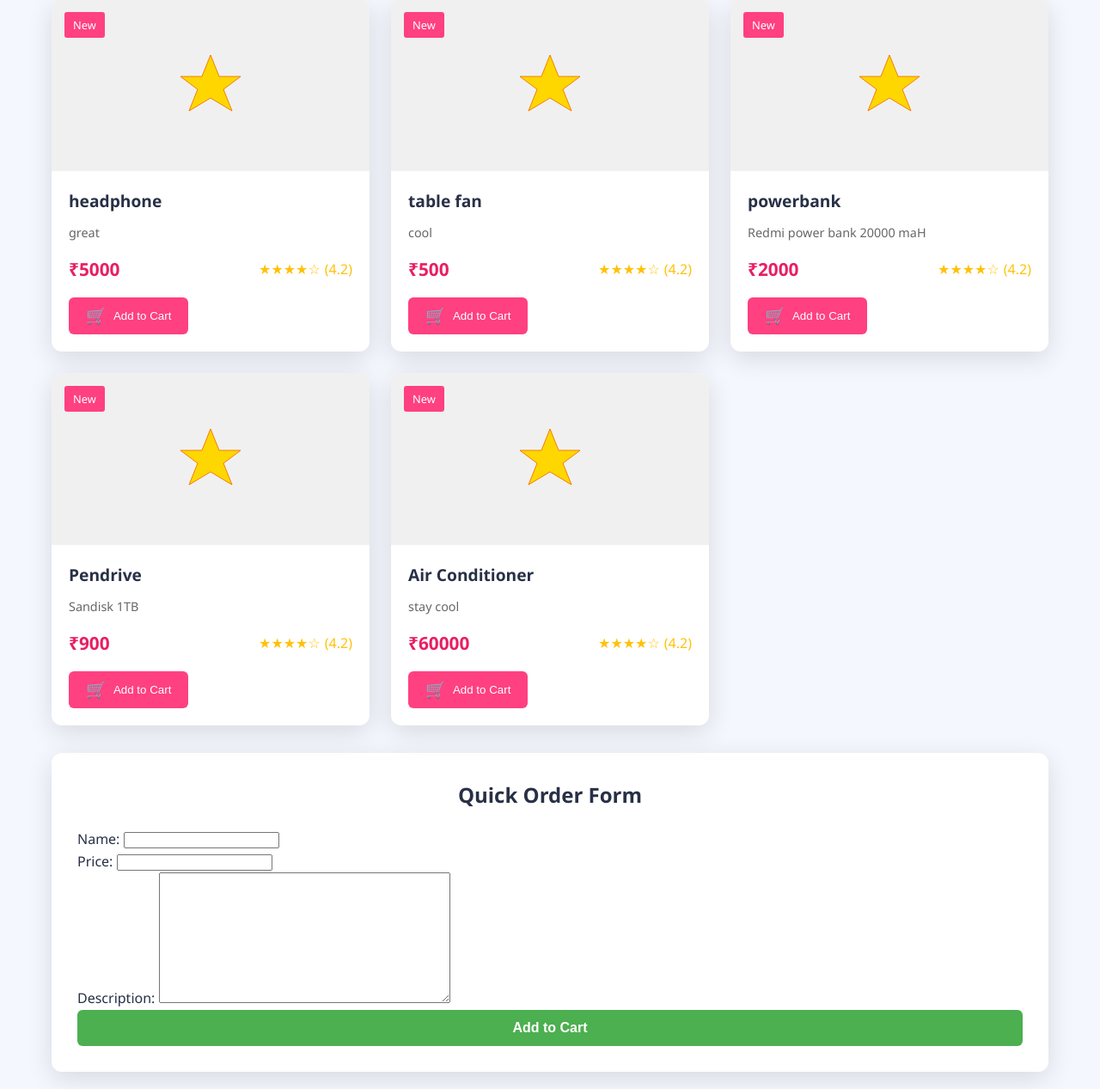
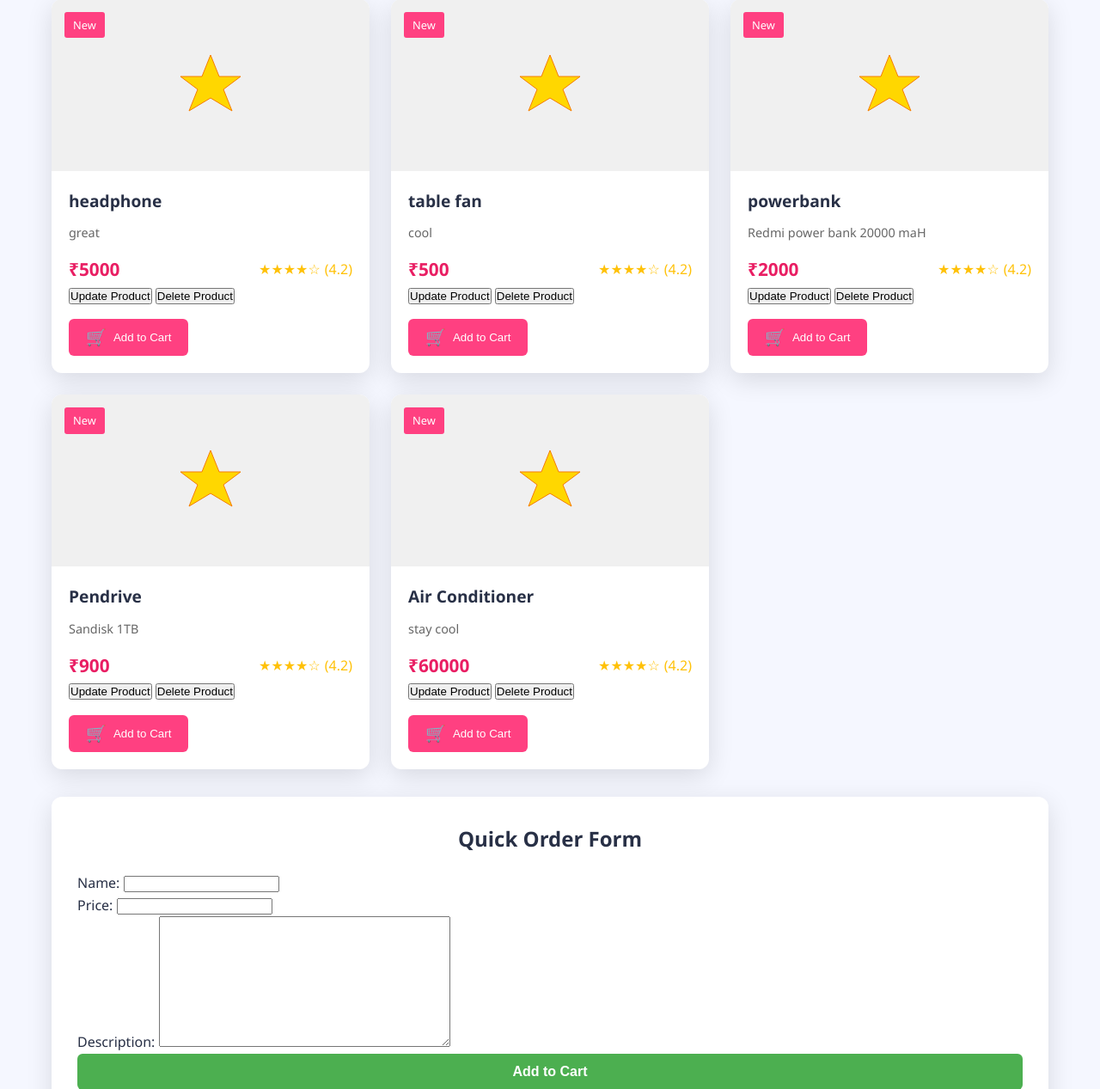
Before and after one commit to mayurraj9378/django, a Django app: page /electronics/product/ in a window 1280 px wide. Shown: the part 551-1818 px from the top of the page at 86% size. Run offline with Django 5.2, Linux system fonts and the light colour scheme; data comes from the database, SQL or seed files in the repository; both versions use the stored data as it was after the commit; some libraries are stand-ins or nearby versions.

Commit message:
Third Commit

```diff
--- a/flipkart/electronics/templates/electronics/product_detail.html
+++ b/flipkart/electronics/templates/electronics/product_detail.html
@@ -548,6 +548,9 @@
                             ★★★★☆ <span>(4.2)</span>
                         </div>
                     </div>
+                    <a href = "{% url 'update_product' pro.id %}"><button style ="color : Green, bg-color: Red">Update Product</button></a>
+                    <a href = "{% url 'delete_product' pro.id %}"><button style "color : Red , bg-color: Green">Delete Product</button></a>
+
                     <button class="btn">
                         <span class="btn-icon">🛒</span>
                         Add to Cart
--- /dev/null
+++ b/flipkart/electronics/templates/electronics/update_product.html
@@ -0,0 +1,6 @@
+<form method="post">
+    {% csrf_token %}
+    {{ form.as_p }}
+
+    <button type="submit">Update</button>
+</form>
--- a/flipkart/electronics/urls.py
+++ b/flipkart/electronics/urls.py
@@ -2,5 +2,8 @@ from django.urls import include, path
 from electronics import views
 
 urlpatterns=[
+
     path('product/',views.product_detail,name='product_detail'),
+    path('update/<int:id>/',views.update_product,name='update_product'),
+    path("delete_product/<int:id>", views.delete_product, name="delete_product"),
 ]
--- a/flipkart/electronics/views.py
+++ b/flipkart/electronics/views.py
@@ -1,4 +1,4 @@
-from django.shortcuts import render
+from django.shortcuts import render, get_object_or_404,redirect
 from .models import Product
 from .forms import ProductForm
 
@@ -14,4 +14,24 @@ def product_detail(request):
         form = ProductForm(request.POST)
         if form.is_valid():
             form.save()
+            form = ProductForm()
     return render(request,'electronics/product_detail.html',{"prod":prod,'form':form})
+
+def update_product(request,id):
+    prod = get_object_or_404(Product,id=id)
+
+    if request.method == "POST":
+        form = ProductForm(request.POST,instance=prod)
+        if form.is_valid():
+            form.save()
+            return redirect('product_detail')
+    else:
+        form = ProductForm(instance=prod)
+    return render(request,'electronics/update_product.html',{'form':form,'prod':prod})
+
+
+
+def delete_product(request,id):
+    prod = get_object_or_404(Product,id=id)
+    prod.delete()
+    return redirect('product_detail')
```
Also changed, not shown: flipkart/db.sqlite3.
